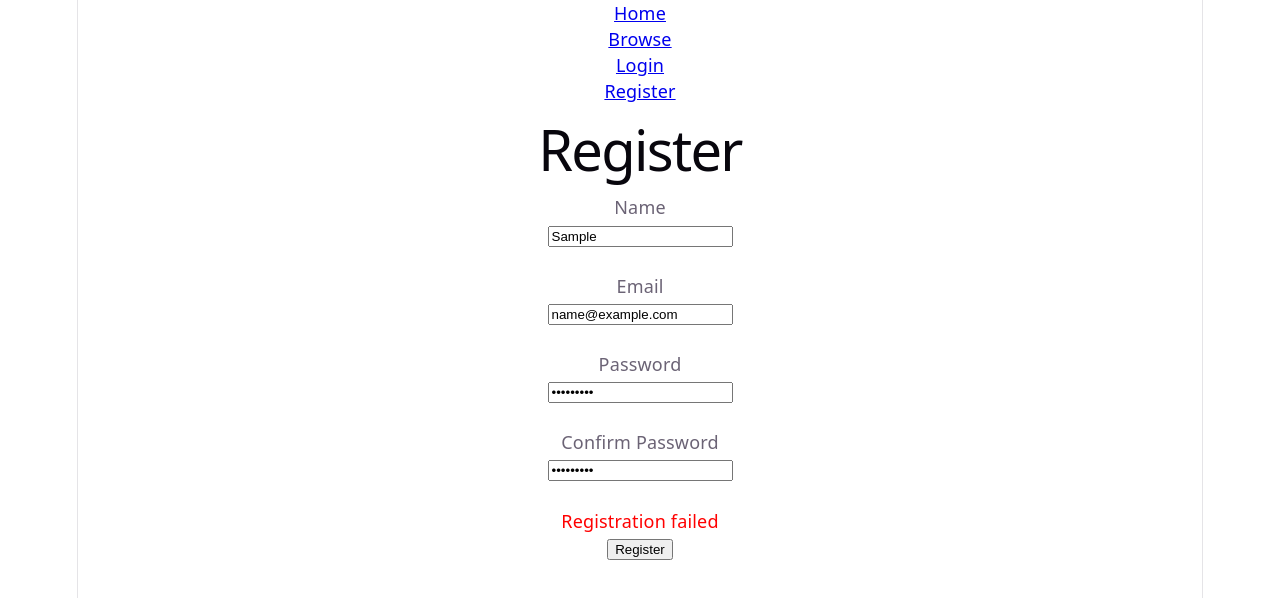
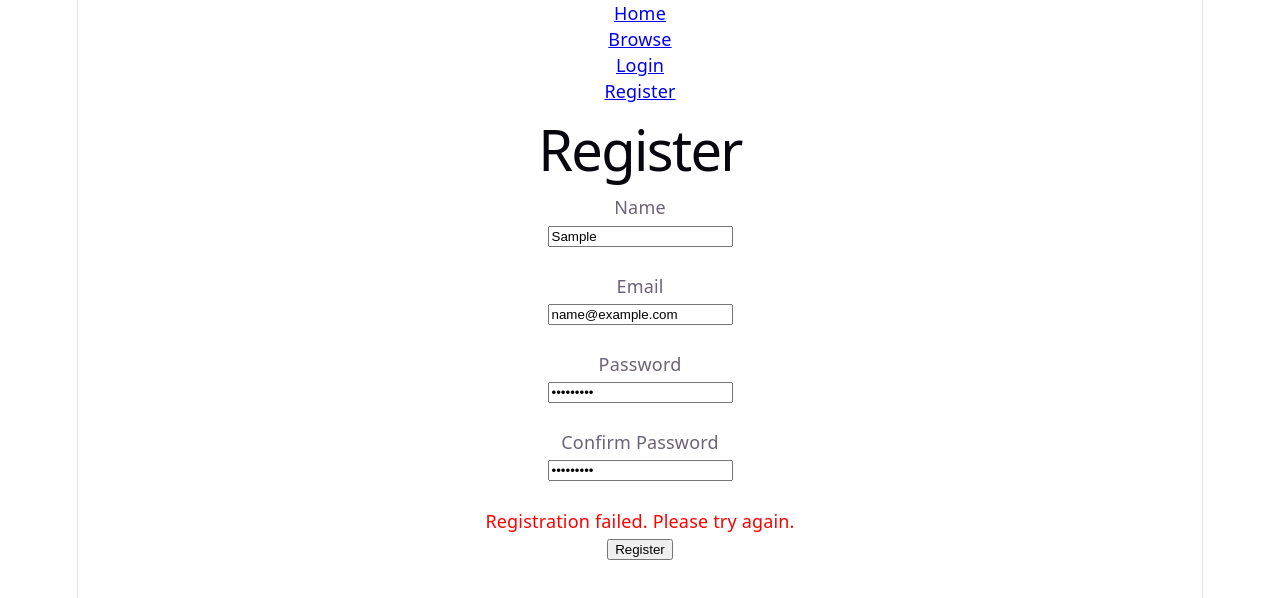
Before and after one commit to Aman18-18/collabry, a React (Vite) app in the folder client/: page /register in a window 1280 px wide. Both pictures are taken after typing "Sample", "name@example.com", "Sample123", "Sample123" into the empty fields and a click on the button "Register". Shown: the top 598 px of the page. Built offline with nearby package versions, Linux system fonts and the light colour scheme; no server answers.

Commit message:
Show registration success message

```diff
--- a/client/src/pages/Register.jsx
+++ b/client/src/pages/Register.jsx
@@ -1,3 +1,4 @@
+
 import React, { useState } from "react";
 import useAuth from "../hooks/useAuth";
 
@@ -9,10 +10,13 @@ function Register() {
     const [password, setPassword] = useState("");
     const [confirmPassword, setConfirmPassword] = useState("");
     const [error, setError] = useState("");
+    const [message, setMessage] = useState("");
 
     const handleRegister = async (event) => {
         event.preventDefault();
+
         setError("");
+        setMessage("");
 
         if (name.trim().length === 0) {
             setError("Name is required");
@@ -41,9 +45,16 @@ function Register() {
 
         try {
             await register(name, email, password);
+            setMessage("Registration successful! You can now log in.");
+
+            setName("");
+            setEmail("");
+            setPassword("");
+            setConfirmPassword("");
         } catch (error) {
             setError(
-                error.response?.data?.message || "Registration failed"
+                error.response?.data?.message ||
+                "Registration failed. Please try again."
             );
         }
     };
@@ -107,7 +118,17 @@ function Register() {
 
                 <br />
 
-                {error && <p style={{ color: "red" }}>{error}</p>}
+                {message && (
+                    <p style={{ color: "green" }} role="status">
+                        {message}
+                    </p>
+                )}
+
+                {error && (
+                    <p style={{ color: "red" }} role="alert">
+                        {error}
+                    </p>
+                )}
 
                 <button type="submit">
                     Register
```
